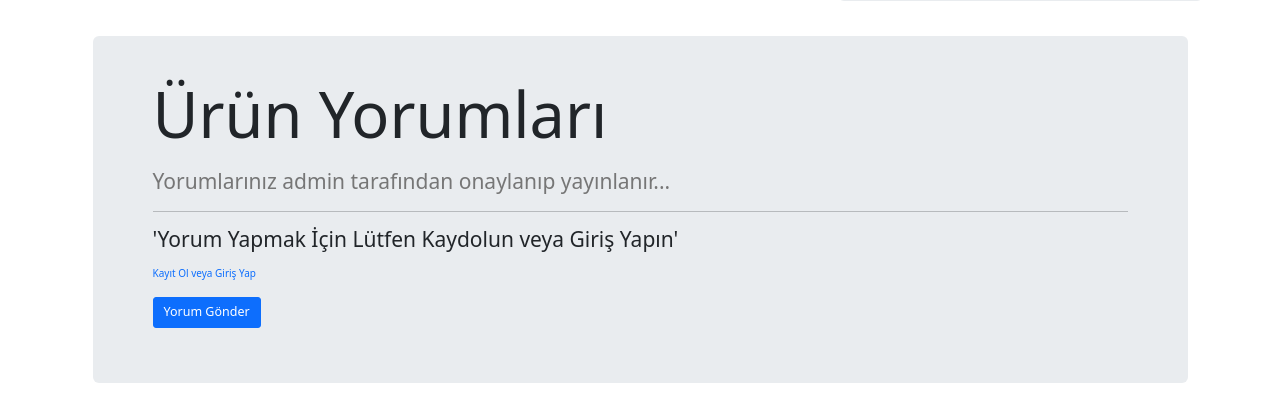
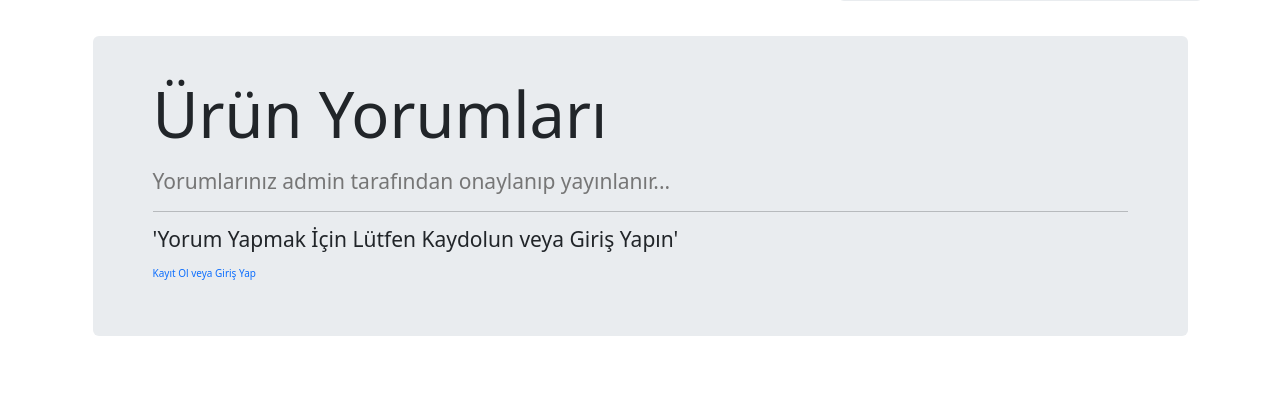
Before and after one commit to aoslu/aoslu.github.io, a Django app: page /detay/ in a window 1280 px wide. Shown: the part 768-1171 px from the top of the page. After the commit the page ends 1104 px from the top, so only its background shows below. Run offline with Django 3.2, Linux system fonts and the light colour scheme; some libraries are stand-ins or nearby versions.

Commit message:
site yayınlama

```diff
--- a/deneme/models/urun_yorum.py
+++ b/deneme/models/urun_yorum.py
@@ -2,7 +2,6 @@ from django.db import models
 
 class YorumModel(models.Model):
     yazan= models.ForeignKey('account.CustomUserModel', on_delete=models.CASCADE,related_name='yorum')
-    yazi = models.ForeignKey('ProductModel', on_delete=models.CASCADE, related_name='yorumlar')
     yorum = models.TextField()
     olusturulma_tarihi= models.DateTimeField(auto_now_add=True)
     guncellenme_tarihi= models.DateTimeField(auto_now=True)
--- a/deneme/templates/ev/detay.html
+++ b/deneme/templates/ev/detay.html
@@ -1,4 +1,4 @@
-{% extends "base.html" %} {%load static%} {%block slider_section%}
+{% extends "base.html" %} {%load static%}{%load crispy_forms_tags%} {%block slider_section%}
 
 <div class="container">
     <div class="row">
@@ -36,12 +36,11 @@
             <h1 class="display-4">Ürün Yorumları</h1>
             <p class="lead">Yorumlarınız admin tarafından onaylanıp yayınlanır...</p>
             <hr class="my-4">
-            <p>{%if request.user.is_authenticated%}{{yorum_ekle_form}}{%else%}
+            <p>{%if request.user.is_authenticated%}
+                <form action="POST"> {%csrf_token%} {{yorum_ekle_form|crispy}}
+                    <input type="button" class="btn btn-danger pt-3 pb-3" value="Yorum Yap"></form>{%else%}
                 <p>'Yorum Yapmak İçin Lütfen Kaydolun veya Giriş Yapın'</p>
-                <a href="{%url 'kayit_formu'%}">Kayıt Ol veya</a> <a href="{%url 'giris'%}">Giriş Yap</a> {%endif%}</p>
-            <p class="lead">
-                <a class="btn btn-primary btn-lg" href="#" role="button">Yorum Gönder</a>
-            </p>
+                <a href="{%url 'kayit_formu'%}">Kayıt Ol veya</a> <a href="{%url 'giris'%}">Giriş Yap</a>{%endif%}</p>
         </div>
     </div>
 </div>
--- a/deneme/views/anasayfa.py
+++ b/deneme/views/anasayfa.py
@@ -56,9 +56,15 @@ def contak(request):
     return render(request, "ev/contak.html", {'form':form})
 
 def detay(request):
-    yorumlar = YorumModel.objects.all()
-    yorum_ekle_form= YorumModelForm()
-    return render(request, "ev/detay.html", context={'yorumlar':yorumlar, 'yorum_ekle_form':yorum_ekle_form})
+    if request.method=='POST':
+        form= YorumModelForm(request.POST)
+        if form.is_valid():
+            yorum = form.save(commit=False)
+            yorum.yazar= request.user
+            yorum.save()
+    else:
+        form=YorumModelForm()
+    return render(request, "ev/detay.html", {'form':form})
 
 def profil(request):
     return render(request, "ev/profil.html")
```
